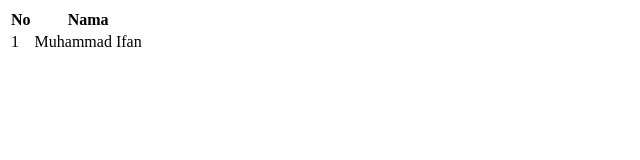
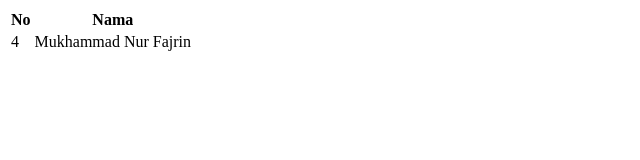
Before and after one commit to ifan0507/josjis, a plain HTML site: page index.html in a window 1280 px wide. Shown: the whole page, without its empty margins (0-640 px from the left). Drawn offline with Linux system fonts and the light colour scheme.

Commit message:
No. 4 Mukhammad Nur Fajrin

```diff
--- a/index.html
+++ b/index.html
@@ -12,8 +12,8 @@
         <th>Nama</th>
       </tr>
       <tr>
-        <td>1</td>
-        <td>Muhammad Ifan</td>
+        <td>4</td>
+        <td>Mukhammad Nur Fajrin</td>
       </tr>
     </table>
   </body>
```
